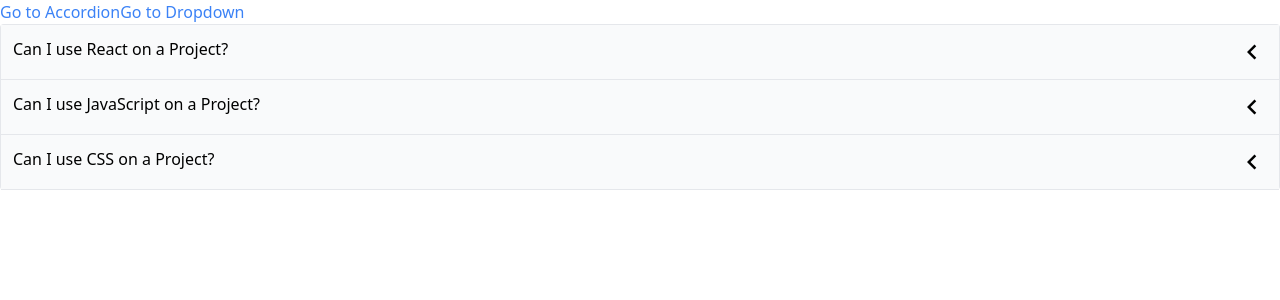
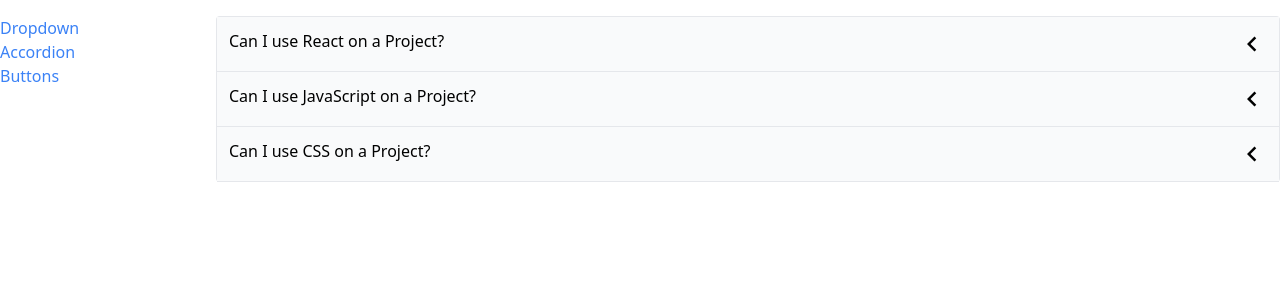
Before and after one commit to luisc8487/navigation-routing-system, a React (Create React App) app in the folder react-comp/: page /accordion in a window 1280 px wide. Shown: the top 300 px of the page. Built offline with nearby package versions, Linux system fonts and the light colour scheme.

Commit message:
added a sidebar componenet

```diff
--- a/react-comp/src/App.jsx
+++ b/react-comp/src/App.jsx
@@ -1,19 +1,22 @@
-import Link from "./components/Link";
+import Sidebar from "./components/Sidebar";
 import Route from "./components/Route";
 import AccordionPage from "./pages/AccordionPage";
 import DropDownPage from "./pages/DropdownPage";
+import ButtonPage from "./pages/ButtonPage";
 
 function App() {
   return (
-    <div>
-      <Link to="/accordion">Go to Accordion</Link>
-      <Link to="/dropdown">Go to Dropdown</Link>
-      <div>
+    <div className="container mx-auto grid grid-cols-6 gap-4 mt-4">
+      <Sidebar />
+      <div className="col-span-5">
         <Route path="/accordion">
           <AccordionPage />
         </Route>
-        <Route path="/dropdown">
+        <Route path="/">
           <DropDownPage />
+        </Route>
+        <Route path="/buttons">
+          <ButtonPage />
         </Route>
       </div>
     </div>
--- /dev/null
+++ b/react-comp/src/components/Sidebar.jsx
@@ -0,0 +1,25 @@
+import Link from "./Link";
+
+function Sidebar() {
+  const links = [
+    {label: "Dropdown", path: "/"},
+    {label: "Accordion", path: "/accordion"},
+    {label: "Buttons", path: "/buttons"},
+  ];
+
+  const renderedLinks = links.map((link) => {
+    return (
+      <Link key={link.label} to={link.path}>
+        {link.label}
+      </Link>
+    );
+  });
+
+  return (
+    <div className="sticky top-0 overflow-y-scroll flex flex-col">
+      {renderedLinks}
+    </div>
+  );
+}
+
+export default Sidebar;
```
